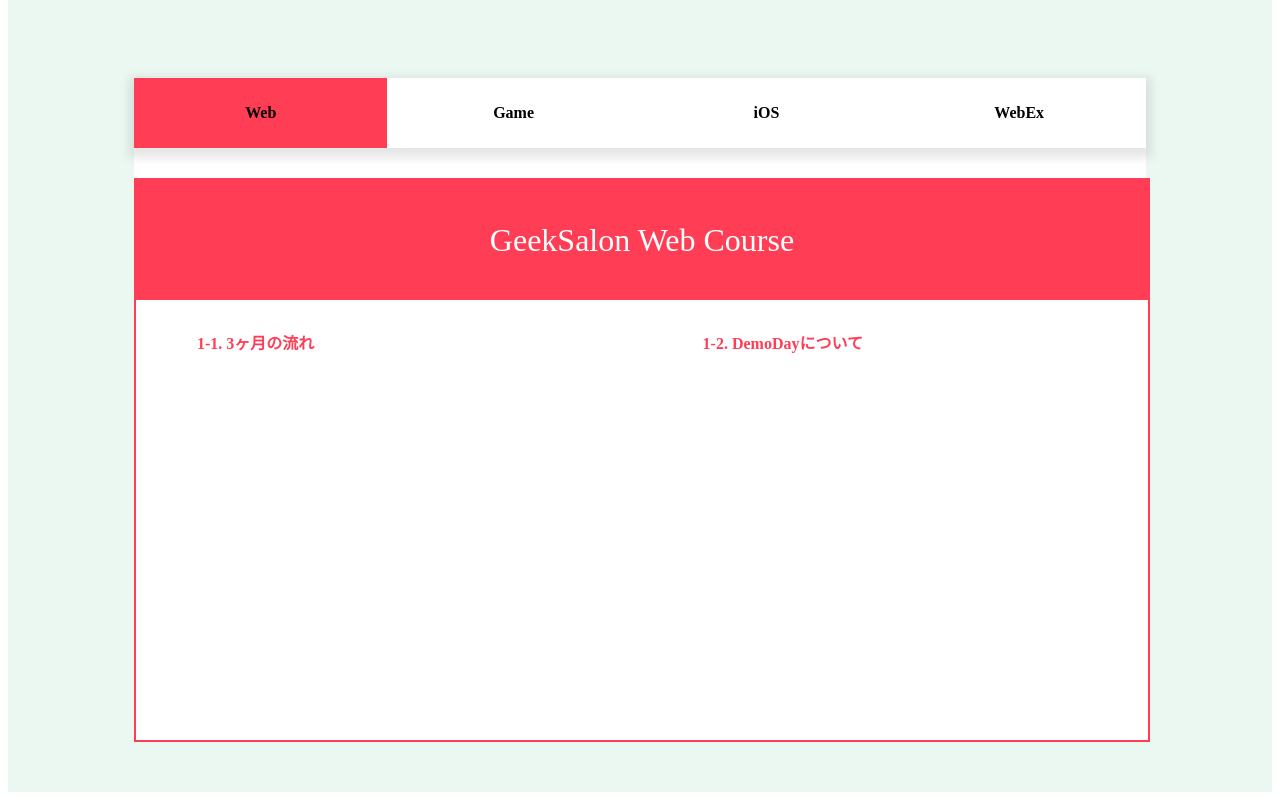
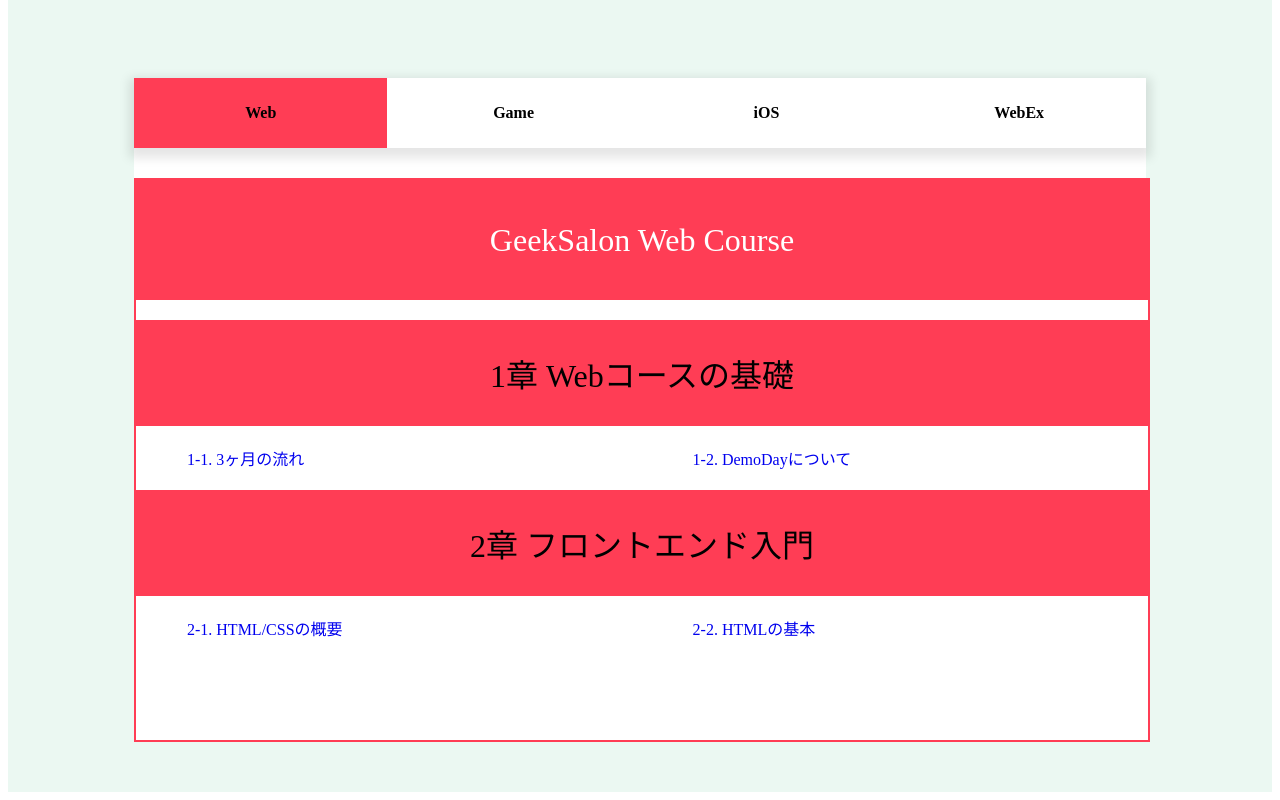
Before and after one commit to aokato/family, a Vue app: page / in a window 1280 px wide. Shown: the part 850-1650 px from the top of the page. Built offline with nearby package versions, Linux system fonts and the light colour scheme; what v-calendar would draw is missing.

Commit message:
教材リストをスマートにした

```diff
--- a/src/components/Web.vue
+++ b/src/components/Web.vue
@@ -5,10 +5,24 @@
     </div>
 
     <div id="text-box-container">
-      <div class="text-box" v-for="link in links" :key="link.id">
-        <router-link :to="link.url">
-          <div class="topic">{{ link.title }}</div>
-        </router-link>
+      <div v-for="n of links_length - 1" :key="n">
+        <div v-if="n % 2 !== 0">
+          <div class="section-title-box" v-if="link(n).first != false">
+            {{ link(n).first }}
+          </div>
+          <div class="text-box">
+            <router-link :to="link(n).url" class="topic">
+              <div>
+                {{ link(n).title }}
+              </div>
+            </router-link>
+            <router-link :to="link(n + 1).url" class="topic">
+              <div>
+                {{ link(n + 1).title }}
+              </div>
+            </router-link>
+          </div>
+        </div>
       </div>
     </div>
   </div>
@@ -17,16 +31,42 @@
 export default {
   data() {
     return {
+      links_length: null,
       links: [
-        { title: "1-1. 3ヶ月の流れ", url: "/texts/web/1-1. 3ヶ月の流れ" },
+        {
+          title: "1-1. 3ヶ月の流れ",
+          url: "/texts/web/1-1. 3ヶ月の流れ",
+          first: "1章 Webコースの基礎",
+        },
         {
           title: "1-2. DemoDayについて",
           url: "/texts/web/1-2. DemoDayについて",
+          first: false,
+        },
+        {
+          title: "2-1. HTML/CSSの概要",
+          url: "/texts/web/2-1. HTML/CSSの概要",
+          first: "2章 フロントエンド入門",
+        },
+        {
+          title: "2-2. HTMLの基本",
+          url: "/texts/web/2-2. HTMLの基本",
+          first: false,
         },
       ],
     };
   },
-  mounted() {},
+  created() {
+    this.links_length = this.links.length;
+  },
+  computed: {
+    link: function() {
+      return function(id) {
+        let array = this.links;
+        return array[id - 1];
+      };
+    },
+  },
 };
 </script>
 <style lang="scss" scoped>
@@ -76,28 +116,37 @@
       }
     }
     #text-box-container {
-      display: flex;
-      flex-direction: row;
-      flex-wrap: wrap;
-      justify-content: space-around;
       width: 100%;
       margin-top: 20px;
+      .section-title-box {
+        display: block;
+        width: 100%;
+        font-size: 2rem;
+        background: rgba(255, 61, 85);
+        padding: 30px;
+        text-align: center;
+        box-sizing: border-box;
+      }
       .text-box {
-        width: 40%;
-        border: 2px solid rgba(255, 61, 85);
-
-        transition: all 300ms 0s ease;
-        margin: 20px;
+        display: flex;
+        flex-direction: row;
+        justify-content: space-around;
+        width: 100%;
+        margin: 20px auto 20px auto;
 
         .topic {
+          display: block;
+          width: 40%;
           padding: 10px;
           text-align: left;
           background: white;
           color: rgba(255, 61, 85);
+          border: 2px solid rgba(255, 61, 85);
           font-weight: bold;
+          transition: all 300ms 0s ease;
         }
       }
-      .text-box:hover {
+      .topic:hover {
         transform: scale(1.05, 1.05);
         cursor: pointer;
       }
@@ -162,7 +211,6 @@
         transition: all 300ms 0s ease;
         margin: 20px;
         .topic {
-          width: 100%;
           padding: 10px;
           text-align: left;
           background: white;
@@ -213,7 +261,6 @@
         transition: all 300ms 0s ease;
         margin: 20px;
         .topic {
-          width: 100%;
           padding: 10px;
           text-align: left;
           background: white;
--- a/src/components/WebText.vue
+++ b/src/components/WebText.vue
@@ -7,8 +7,10 @@
 
 <script>
 import error404 from "@/assets/markdowns/NotFound.md";
-import web11 from "@/assets/markdowns/web/1-1.md";
-import web12 from "@/assets/markdowns/web/1-2.md";
+import web11 from "@/assets/markdowns/web/1-1/1-1.md";
+import web12 from "@/assets/markdowns/web/1-2/1-2.md";
+import web21 from "@/assets/markdowns/web/2-1/2-1.md";
+import web22 from "@/assets/markdowns/web/2-2/2-2.md";
 export default {
   props: {
     folder: String,
@@ -24,6 +26,8 @@
       error404: error404,
       web11: web11,
       web12: web12,
+      web21: web21,
+      web22: web22,
     };
   },
   methods: {
```
Also changed, not shown: src/assets/markdowns/web/2-1/2-1.md (added, +19 -0 lines), src/assets/markdowns/web/2-2/2-2.md (added, +19 -0 lines), src/assets/markdowns/web/1-1/1-1.md (renamed from src/assets/markdowns/web/1-1.md), src/assets/markdowns/web/1-2/1-2.md (renamed from src/assets/markdowns/web/1-2.md).
